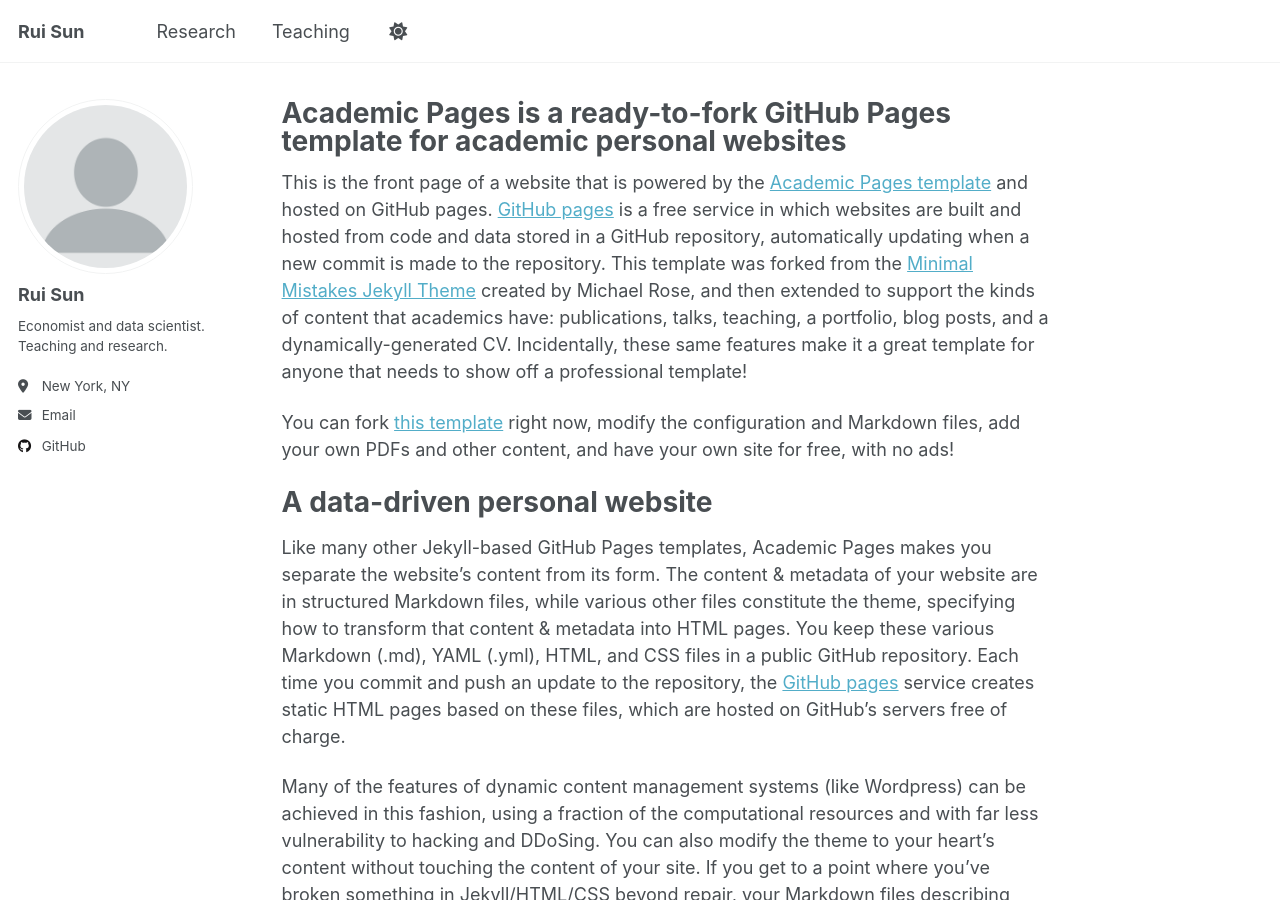
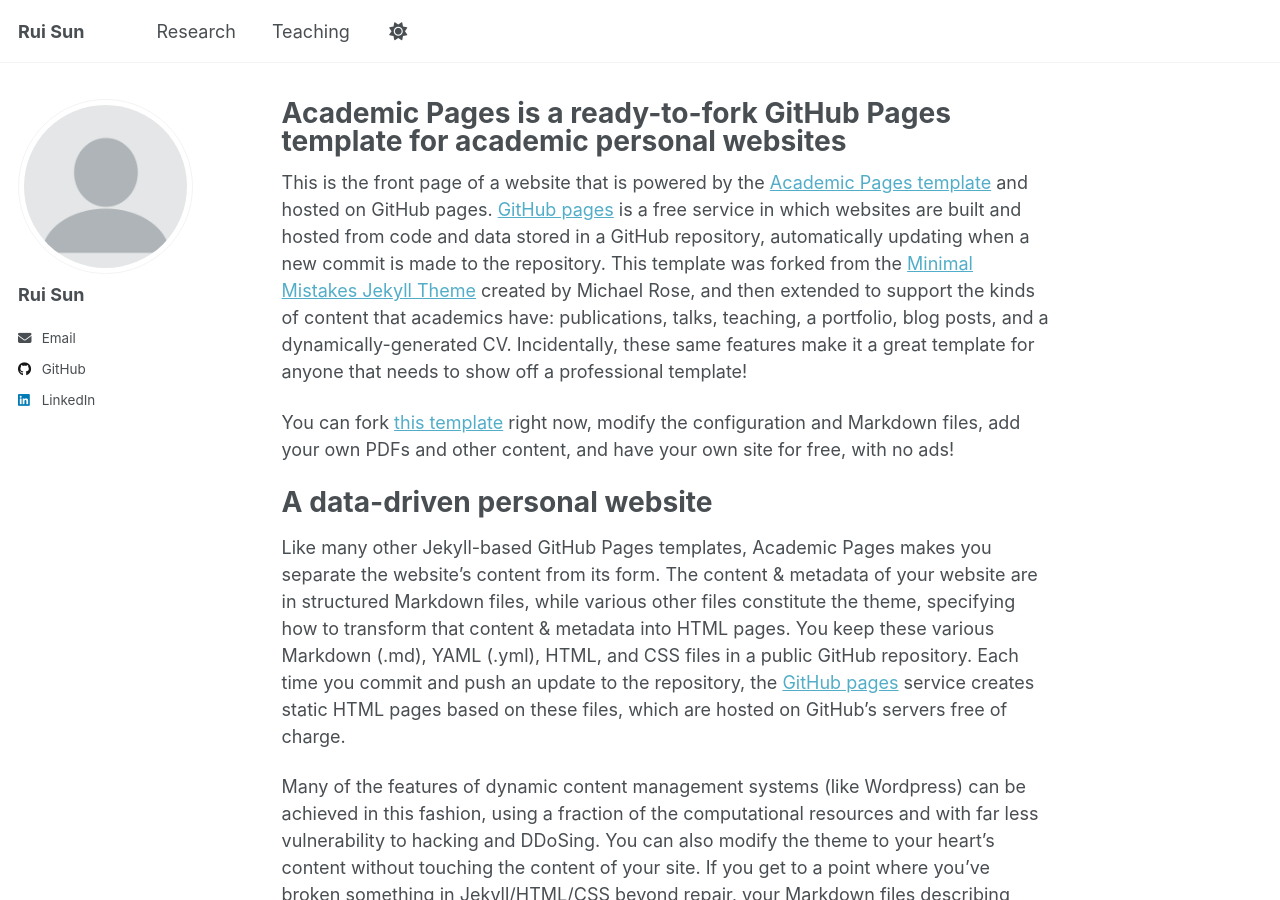
Before and after one commit to everyday6407/everyday6407.github.io, a Jekyll site: the page built from _pages/about.md, in a window 1280 px wide and 900 px high. Built offline with Jekyll 4.4.1, drawn with Linux system fonts in a browser that asks for light colours; a script that is not in the unit is left out; part of the change alters nothing that is shown.

Commit message:
Update _config.yml

```diff
--- a/_config.yml
+++ b/_config.yml
@@ -11,72 +11,34 @@ repository    : "everyday6407/everyday6407.github.io"
 
 # Sidebar / Author profile
 author:
-  avatar     : "profile.png"        # put your headshot at /profile.png or update the path
-  name       : "Rui Sun"
-  pronouns   :
-  bio        : "Economist and data scientist. Teaching and research."
-  location   : "New York, NY"
-  employer   :
-  uri        :
-  email      : "rsun2@gradcenter.cuny.edu"
+  avatar   : "profile.png"         # place your headshot at repo root or /images/profile.png
+  name     : "Rui Sun"
+  bio      : ""                    # keep empty for a clean sidebar
+  email    : "rsun2@gradcenter.cuny.edu"
+  # icons under the photo
+  linkedin : "your-linkedin-handle"  # e.g. linkedin.com/in/your-handle (just the handle)
+  github   : "everyday6407"
 
-  # Academic profiles (remove any you do not use)
-  googlescholar :
-  orcid         :
-  pubmed        :
-
-  # Repositories and software
-  github    : "everyday6407"
-
-  # Social (leave blank to hide)
-  bluesky   :
-  linkedin  :
-  twitter   :
-  google_plus:
-  youtube   :
-
-# Publication Category headings
+# Publication Category headings (keep defaults even if unused)
 publication_category:
-  books:
-    title: 'Books'
-  manuscripts:
-    title: 'Journal Articles'
-  conferences:
-    title: 'Conference Papers'
+  books:        { title: "Books" }
+  manuscripts:  { title: "Journal Articles" }
+  conferences:  { title: "Conference Papers" }
 
 # Site Settings
-teaser              :
-breadcrumbs         : false
-words_per_minute    : 160
-future              : true
-read_more           : "disabled"
-talkmap_link        : false
+breadcrumbs      : false
+words_per_minute : 160
+future           : true
+read_more        : "disabled"
+talkmap_link     : false
 
-comments:
-  provider          :
+comments: { provider: }
 
-atom_feed:
-  hide              : false
-  path              :
-
-# SEO / Analytics
-google_site_verification :
-bing_site_verification   :
-alexa_site_verification  :
-yandex_site_verification :
-analytics:
-  provider          : "false"
-  google:
-    tracking_id     :
+atom_feed: { hide: false, path: }
 
 # Reading Files
-include:
-  - .htaccess
-  - _pages
-  - files
+include: [ .htaccess, _pages, files ]
 exclude:
-  - "*.sublime-project"
-  - "*.sublime-workspace"
   - .asset-cache
   - .bundle
   - .github
@@ -86,118 +48,58 @@ exclude:
   - assets/js/plugins
   - assets/js/vendor
   - CHANGELOG
-  - Capfile
-  - config
   - Dockerfile
   - Gemfile
-  - Gruntfile.js
-  - gulpfile.js
-  - LICENSE
-  - local
-  - log
   - node_modules
-  - package.json*
-  - Rakefile
   - README
   - tmp
   - vendor
-keep_files:
-  - .git
-  - .svn
+keep_files: [ .git, .svn ]
 encoding: "utf-8"
 markdown_ext: "markdown,mkdown,mkdn,mkd,md"
 
 # Conversion
 markdown          : kramdown
 highlighter       : rouge
-lsi               : false
 excerpt_separator : "\n\n"
-incremental       : false
 
-# Markdown Processing
 kramdown:
-  input          : GFM
-  hard_wrap      : false
-  auto_ids       : true
-  footnote_nr    : 1
-  entity_output  : as_char
-  toc_levels     : 1..6
-  smart_quotes   : lsquo,rsquo,ldquo,rdquo
-  enable_coderay : false
+  input        : GFM
+  hard_wrap    : false
+  auto_ids     : true
+  footnote_nr  : 1
+  entity_output: as_char
+  toc_levels   : 1..6
+  smart_quotes : lsquo,rsquo,ldquo,rdquo
 
-# Collections used by AcademicPages
+# Collections (leave; template expects these)
 collections:
-  teaching:
-    output: true
-    permalink: /:collection/:path/
-  publications:
-    output: true
-    permalink: /:collection/:path/
-  portfolio:
-    output: true
-    permalink: /:collection/:path/
-  talks:
-    output: true
-    permalink: /:collection/:path/
+  teaching:     { output: true, permalink: /:collection/:path/ }
+  publications: { output: true, permalink: /:collection/:path/ }
+  portfolio:    { output: true, permalink: /:collection/:path/ }
+  talks:        { output: true, permalink: /:collection/:path/ }
 
-# Defaults for layouts
+# Defaults
 defaults:
-  - scope:
-      path: ""
-      type: posts
-    values:
-      layout: single
-      author_profile: true
-      read_time: true
-      comments: true
-      share: true
-      related: true
-  - scope:
-      path: ""
-      type: pages
-    values:
-      layout: single
-      author_profile: true
-  - scope:
-      path: ""
-      type: teaching
-    values:
-      layout: single
-      author_profile: true
-      share: true
-      comments: true
-  - scope:
-      path: ""
-      type: publications
-    values:
-      layout: single
-      author_profile: true
-      share: true
-      comments: true
-  - scope:
-      path: ""
-      type: portfolio
-    values:
-      layout: single
-      author_profile: true
-      share: true
-      comment: true
-  - scope:
-      path: ""
-      type: talks
-    values:
-      layout: talk
-      author_profile: true
-      share: true
+  - scope: { path: "", type: posts }
+    values: { layout: single, author_profile: true, read_time: true, comments: true, share: true, related: true }
+  - scope: { path: "", type: pages }
+    values: { layout: single, author_profile: true }
+  - scope: { path: "", type: teaching }
+    values: { layout: single, author_profile: true, share: true, comments: true }
+  - scope: { path: "", type: publications }
+    values: { layout: single, author_profile: true, share: true, comments: true }
+  - scope: { path: "", type: portfolio }
+    values: { layout: single, author_profile: true, share: true, comment: true }
+  - scope: { path: "", type: talks }
+    values: { layout: talk, author_profile: true, share: true }
 
 # Sass/SCSS
-sass:
-  sass_dir: _sass
-  style: compressed
+sass: { sass_dir: _sass, style: compressed }
 
 # Output
-permalink     : /:categories/:title/
-timezone      : Etc/UTC
+permalink : /:categories/:title/
+timezone  : Etc/UTC
 
 # Plugins (GitHub Pages–safe)
 plugins:
@@ -217,15 +119,10 @@ whitelist:
   - jemoji
 
 # Archives
-category_archive:
-  type: liquid
-  path: /categories/
-tag_archive:
-  type: liquid
-  path: /tags/
+category_archive: { type: liquid, path: /categories/ }
+tag_archive:      { type: liquid, path: /tags/ }
 
 # HTML Compression
 compress_html:
   clippings: all
-  ignore:
-    envs: development
+  ignore: { envs: development }
```
